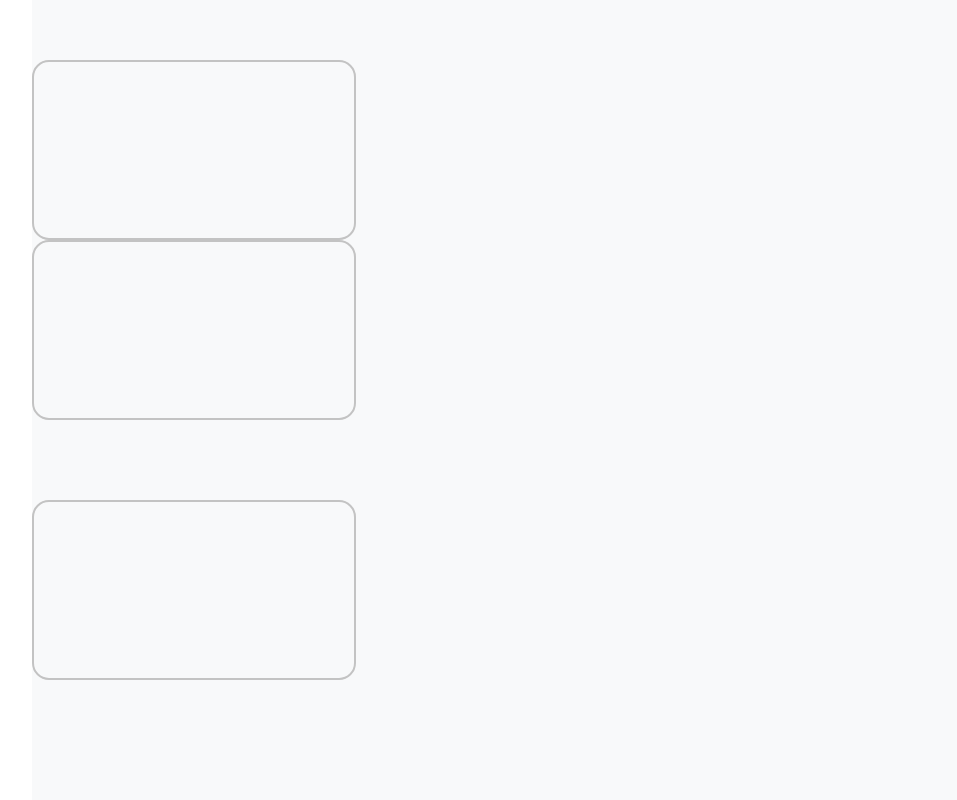
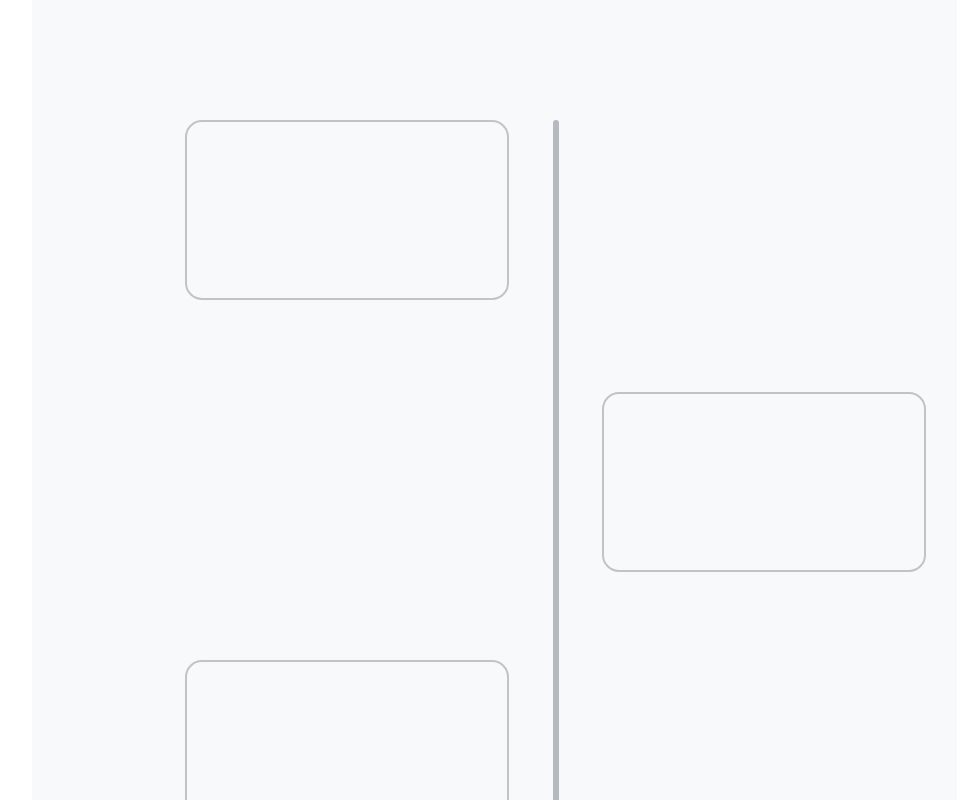
Before and after one commit to RidmiRangana0929/My_Portfolio_V2, a React (Create React App) app: page / in a window 1280 px wide. Shown: the part 1800-2600 px from the top of the page, without its empty margins (186-1143 px from the left). Built offline with nearby package versions, Linux system fonts and the light colour scheme.

Commit message:
add boxes for education info

```diff
--- a/src/MainPage/MainPage.js
+++ b/src/MainPage/MainPage.js
@@ -137,6 +137,8 @@ export const MainPage = () => {
                 <div className='underline'></div>
             </div>
 
+            <div id='mainLine'></div>
+
             <div className='boxContainer' id='boxContainer1'>
                 <div className='box'></div>
                 <div className='box'></div>
--- a/src/MainPage/Style.css
+++ b/src/MainPage/Style.css
@@ -315,11 +315,31 @@
     position: relative;
     width: 81.9vw;
     left: 17vw;
-    height: 150vh;
+    height: 200vh;
+}
+#mainLine{
+    position: absolute;
+    margin: auto;
+    left: 0;
+    right: 0;
+    border-radius: 20px;
+    top: 40vh;
+    height: 121vh;
+    width: 0.5vw;
+    background-color: #b5bac0;
 }
 .boxContainer{
+    position: absolute;
     display: grid;
-    gap: 10vh;
+    gap: 45vh;
+}
+#boxContainer1{
+    left: 12vw;
+    top: 40vh;
+}
+#boxContainer2{
+    right: 12vw;
+    top: 74vh;
 }
 .box{
     width: 25vw;
```
